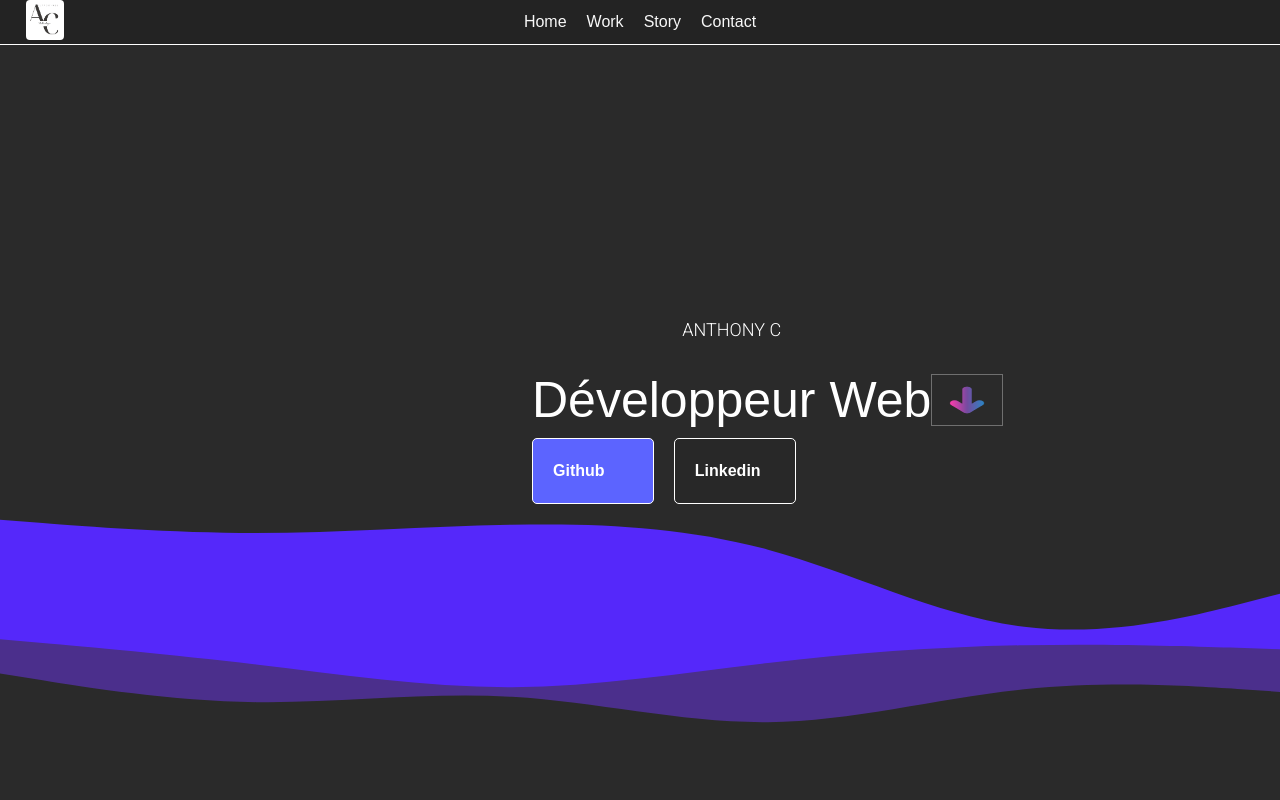
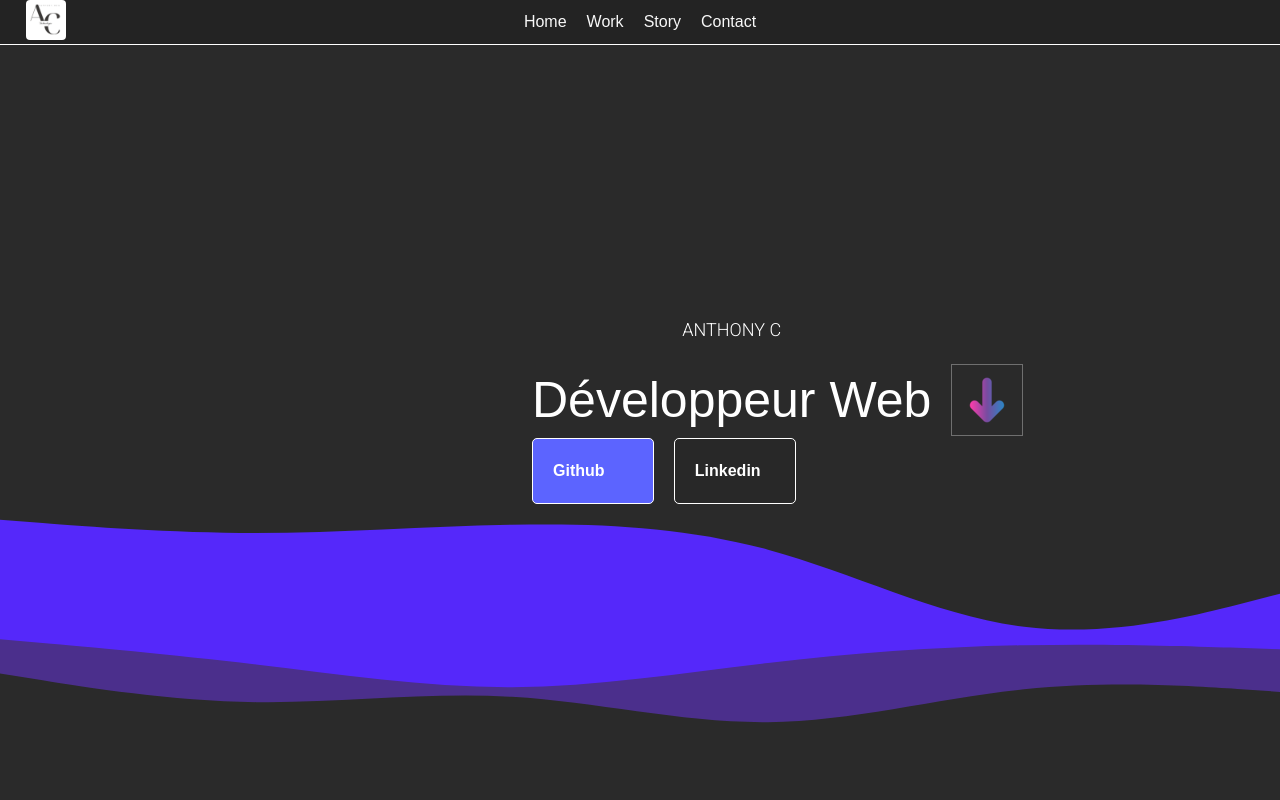
Before and after one commit to Administratooor/acfolio, a React (Vite) app: page / in a window 1280 px wide. Shown: the top 800 px of the page. Built offline with nearby package versions, Linux system fonts and the light colour scheme; a web font is replaced by a local one.

Commit message:
Build test

```diff
--- a/src/components/Main/main.css
+++ b/src/components/Main/main.css
@@ -155,10 +155,10 @@
 
 .arrow-icon {
   width: 50px;
-  height: 30px;
+  height: 50px;
   border: 1px solid rgb(111, 111, 111);
   padding: 10px;
-  margin: 0 auto;
+  margin: 0 20px;
   display: flex;
 }
 
--- a/src/components/footer/footer.css
+++ b/src/components/footer/footer.css
@@ -37,8 +37,8 @@ h4 {
 }
 
 .ac {
-      width: 100PX;
-      height: 100px;
+      width: 65PX;
+      height: 65px;
       margin-left: 50px;
 }
 
--- a/src/components/navbar/navbar.css
+++ b/src/components/navbar/navbar.css
@@ -1,8 +1,8 @@
 .nav-links {
 }
 .nav-links img{
-  width: 3%;
-  height: 90%;
+  width: 40px;
+  height: 40px;
   position: absolute;
   left: 2%;
   border-radius: 10%;
```
Also changed, not shown: src/assets/acTechnologie.png, src/assets/arrow.png.
